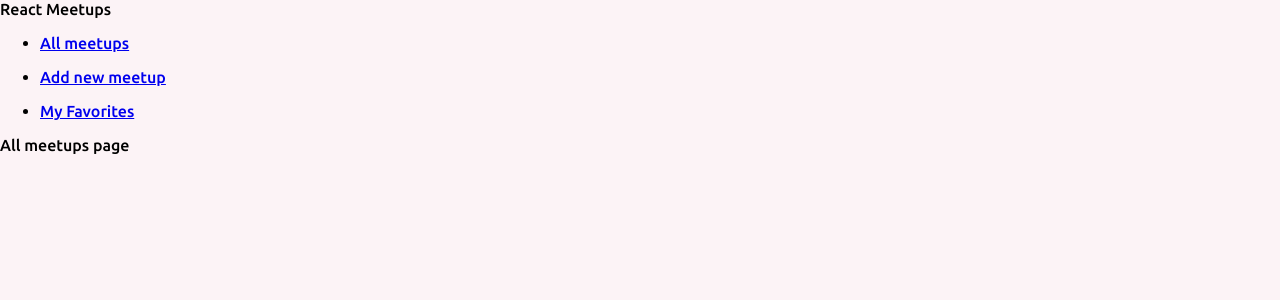
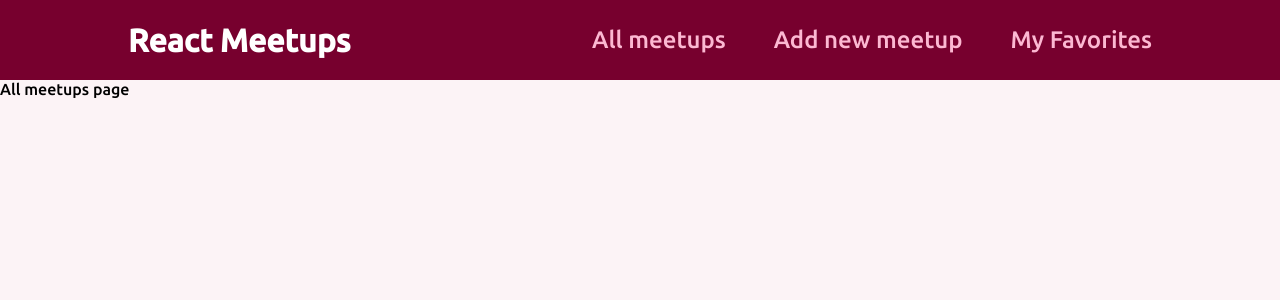
Before and after one commit to turinaf/meetup, a React (Create React App) app: page / in a window 1280 px wide. Shown: the top 300 px of the page. Built offline with nearby package versions, Linux system fonts and the light colour scheme.

Commit message:
Css module for navigation

```diff
--- a/src/components/layout/MainNavigation.js
+++ b/src/components/layout/MainNavigation.js
@@ -1,15 +1,13 @@
 import { Link } from 'react-router-dom'
+
+import classes from './MainNavigation.module.css';
 function MainNavigation(){
- return <header>
-     <div>React Meetups</div>
+ return <header className={classes.header}>
+     <div className={classes.logo}>React Meetups</div>
      <nav>
          <ul>
              <li> <Link to={'/'}>All meetups </Link></li>
-         </ul>
-         <ul>
              <li> <Link to={'/new-meetup'}>Add new meetup </Link></li>
-         </ul>
-         <ul>
              <li> <Link to={'/favorites'}>My Favorites </Link></li>
          </ul>
      </nav>
--- /dev/null
+++ b/src/components/layout/MainNavigation.module.css
@@ -0,0 +1,46 @@
+.header{
+    width: 100%;
+    height: 5rem;
+    display: flex;
+    align-items: center;
+    justify-content: space-between;
+    background-color: #77002e;
+    padding: 0 10%;
+}
+
+.logo{
+    font-size: 2rem;
+    color: #fff;
+    font-weight: bold;
+}
+
+.header ul {
+    list-style: none;
+    margin: 0;
+    padding: 0;
+    display: flex;
+    align-items: baseline;
+}
+.header li{
+    margin-left: 3rem;
+}
+
+.header a{
+    text-decoration: none;
+    font-size: 1.5rem;
+    color: #fcb8d2;
+}
+
+.header a:hover,
+.header a:active,
+.header a.active{
+    color: #fff;
+}
+
+.badge{
+    background-color: #cc2062;
+    color: #fff;
+    border: 12px;
+    padding: 0 1rem;
+    margin-left: 0.5rem;
+}
```
